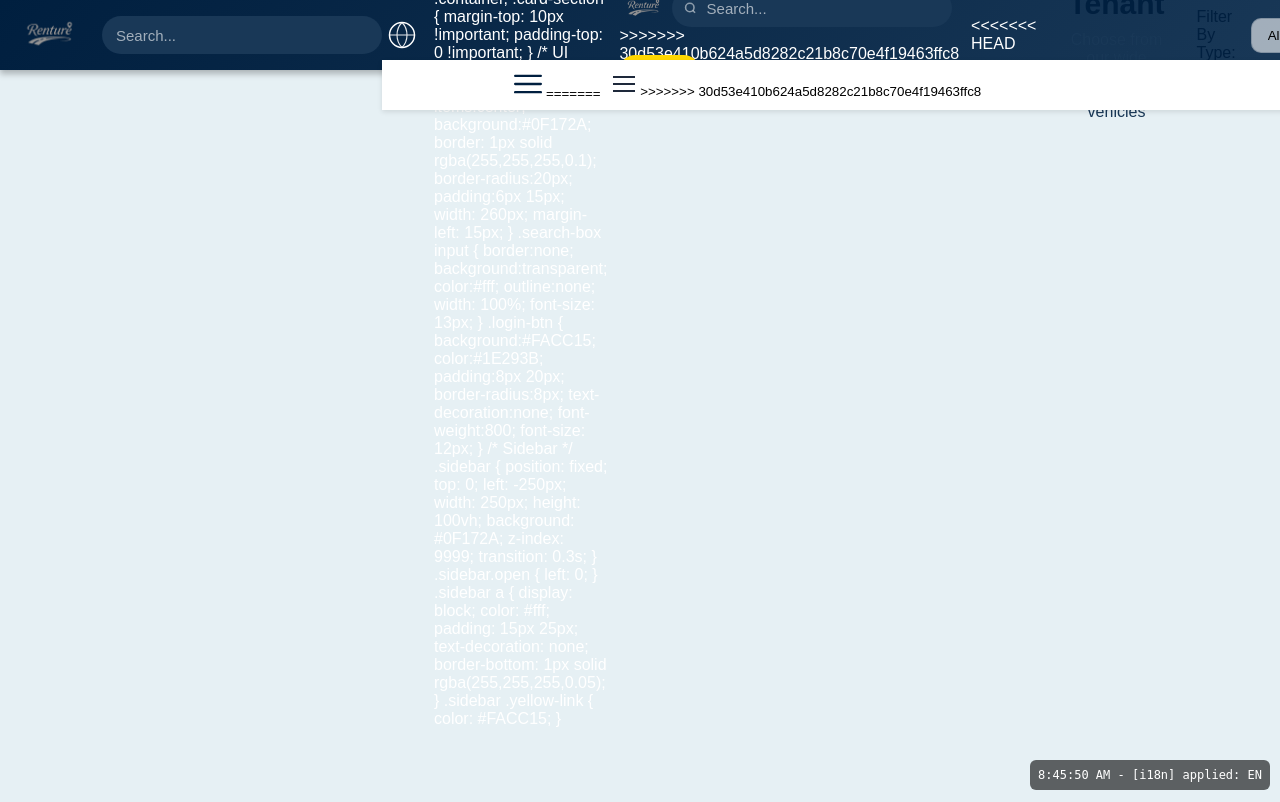
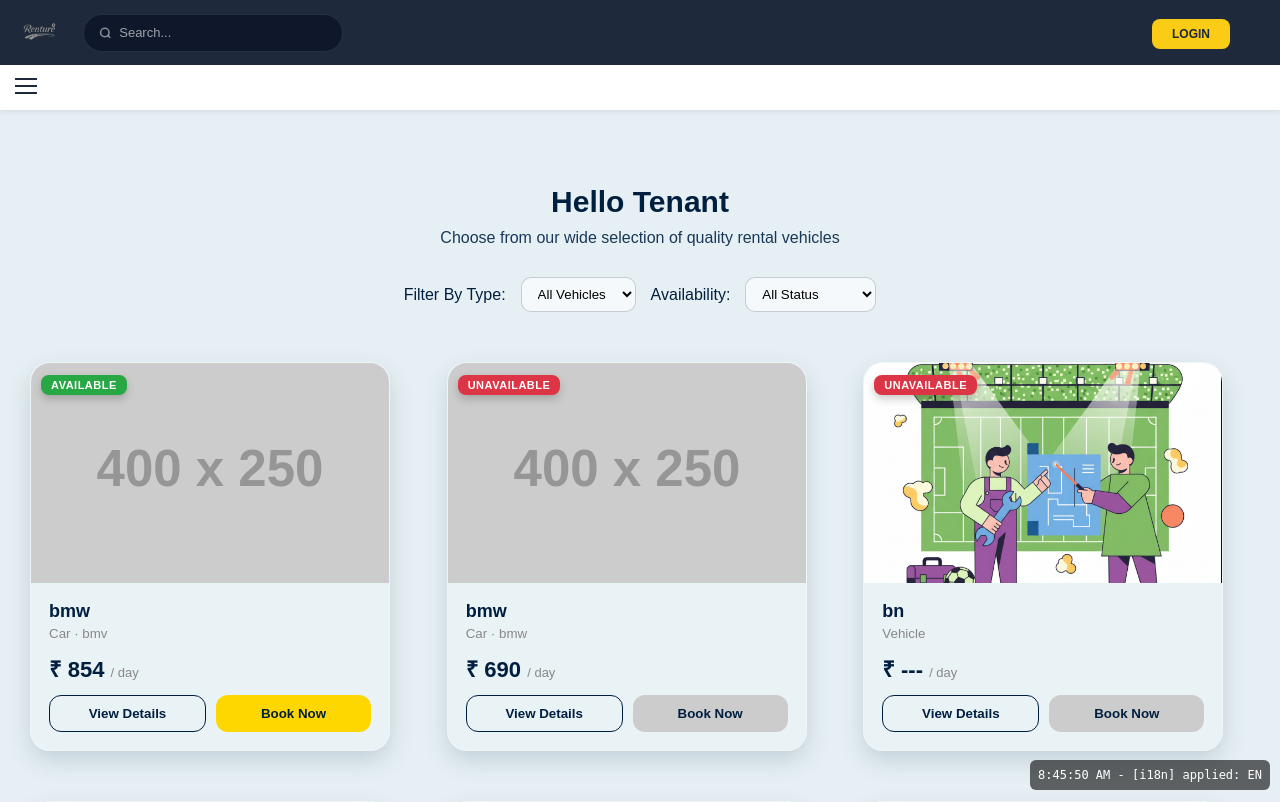
Before and after one commit to Pa-go/vehicle-renture, a PHP site: page /pages/tenant.php in a window 1280 px wide. Shown: the top 802 px of the page. Run offline with PHP 8.4, Linux system fonts and the light colour scheme; data comes from the database, SQL or seed files in the repository; grey boxes labelled with a size stand in for pictures from a placeholder-image service; some libraries are stand-ins or nearby versions.

Commit message:
STABLE: Fixed sidebar logic and merged UI colors

```diff
--- a/includes/header.php
+++ b/includes/header.php
@@ -7,81 +7,6 @@ $userName = $isLoggedIn ? $_SESSION['user_name'] : "";
 ?>
 
 <style>
-<<<<<<< HEAD
-/* 1. LAYOUT & LAYERING */
-.header {
-    display:flex; align-items:center; justify-content:space-between; color:#fff; padding:6px 12px;
-    position:fixed; top:0; left:0; width:100%; background:#001F3F; height:60px; z-index:2000;
-}
-.left-section, .right-section { display:flex; align-items:center; gap:12px; }
-.logo { height:50px; }
-
-.search-box {
-    display:flex; align-items:center; background:#193857; border-radius:20px; padding:6px 12px; height:38px;
-}
-.search-box input { border:none; background:transparent; color:#fff; outline:none; }
-
-.menu-bar {
-    position:fixed; top:60px; width:100%; height:50px; background:#fff;
-    z-index:1500; display:flex; align-items:center; padding-left:12px; box-shadow: 0 2px 5px rgba(0,0,0,0.1);
-}
-
-/* 2. SIDEBAR STYLING */
-.sidebar {
-    position: fixed !important; top: 0 !important; left: -220px;
-    width: 220px !important; height: 100vh !important; background: #001F3F !important;
-    z-index: 9999 !important; transition: left 0.3s ease; display: block !important;
-}
-.sidebar.open { left:0 !important; }
-.sidebar a { display:block; color:white; padding:15px 25px; text-decoration:none; border-bottom: 1px solid rgba(255,255,255,0.1); }
-.sidebar a:hover { background: #193857; }
-
-/* 3. BUTTONS & UI */
-.login-btn { background:#FFD700; color:#001F3F; padding:8px 15px; border-radius:20px; text-decoration:none; font-weight:bold; }
-.icon { background:none; border:none; cursor:pointer; display:flex; align-items:center; padding: 5px; }
-
-/* Language Menu Styling */
-#langMenu {
-    display: none;
-    position: absolute;
-    top: 55px;
-    right: 15px;
-    background: white;
-    color: #333;
-    border-radius: 8px;
-    box-shadow: 0 10px 25px rgba(0,0,0,0.3);
-    z-index: 5000;
-    min-width: 140px;
-    border: 1px solid #ddd;
-}
-#langMenu div { padding: 12px 20px; cursor: pointer; border-bottom: 1px solid #f0f0f0; }
-#langMenu div:last-child { border-bottom: none; }
-#langMenu div:hover { background: #f0f2f5; }
-</style>
-
-<div class="header">
-    <div class="left-section">
-        <img src="../assets/images/logo.png" class="logo" alt="Renture logo">
-        <div class="search-box">
-            <input id="searchInput" type="text" placeholder="Search...">
-        </div>
-    </div>
-
-    <div class="right-section">
-        <button id="languageIcon" class="icon" onclick="toggleLangMenu(event)">
-            <svg width="30" height="30" viewBox="0 0 24 24" fill="none">
-                <path d="M12 2C6.48 2 2 6.48 2 12s4.48 10 10 10 10-4.48 10-10S17.52 2 12 2z" stroke="#FFFFFF" stroke-width="1.2" />
-                <path d="M2 12h20M12 2c2.5 2.5 4 6 4 10s-1.5 7.5-4 10M12 2C9.5 4.5 8 8 8 12s1.5 7.5 4 10" stroke="#FFFFFF" stroke-width="0.9" opacity="0.9"/>
-            </svg>
-        </button>
-
-        <div id="langMenu">
-            <div onclick="selectLang('EN')">English</div>
-            <div onclick="selectLang('HI')">Hindi</div>
-            <div onclick="selectLang('MR')">Marathi</div>
-        </div>
-
-=======
 /* Reset everything to zero so WE control the space */
 * {
     margin: 0;
@@ -143,7 +68,6 @@ $userName = $isLoggedIn ? $_SESSION['user_name'] : "";
         </div>
     </div>
     <div class="right-nav">
->>>>>>> 30d53e410b624a5d8282c21b8c70e4f19463ffc8
         <?php if ($isLoggedIn): ?>
             <a class="login-btn" href="profile.php">HI, <?php echo strtoupper(htmlspecialchars(explode(' ', $userName)[0])); ?></a>
         <?php else: ?>
@@ -153,28 +77,13 @@ $userName = $isLoggedIn ? $_SESSION['user_name'] : "";
 </div>
 
 <div class="menu-bar">
-<<<<<<< HEAD
-    <button type="button" onclick="toggleSidebar()" style="background:none; border:none; cursor:pointer;">
-        <svg width="28" height="28" viewBox="0 0 24 24" fill="none">
-            <rect y="4" width="24" height="2" rx="1" fill="#001F3F"/>
-            <rect y="11" width="24" height="2" rx="1" fill="#001F3F"/>
-            <rect y="18" width="24" height="2" rx="1" fill="#001F3F"/>
-        </svg>
-=======
     <button id="hamburgerBtn" onclick="forceOpenSidebar(event)" style="background:none; border:none; cursor:pointer;">
         <svg width="24" height="24" viewBox="0 0 24 24" fill="none"><rect y="4" width="22" height="2" fill="#1E293B"/><rect y="11" width="22" height="2" fill="#1E293B"/><rect y="18" width="22" height="2" fill="#1E293B"/></svg>
->>>>>>> 30d53e410b624a5d8282c21b8c70e4f19463ffc8
     </button>
 </div>
 
 <div id="mySidebar" class="sidebar">
-<<<<<<< HEAD
-    <div style="text-align:right; padding:10px;">
-        <button onclick="toggleSidebar()" style="color:white; background:none; border:none; font-size:30px; cursor:pointer;">&times;</button>
-    </div>
-=======
     <div style="padding:20px; text-align:right;"><button onclick="closeSidebar()" style="background:none; border:none; color:#fff; font-size:30px; cursor:pointer;">&times;</button></div>
->>>>>>> 30d53e410b624a5d8282c21b8c70e4f19463ffc8
     <a href="home.php">Home</a>
     <a href="lender.php">you want to give</a>
     <a href="tenant.php">you want to take</a>
@@ -186,49 +95,6 @@ $userName = $isLoggedIn ? $_SESSION['user_name'] : "";
     <?php endif; ?>
 </div>
 
-<<<<<<< HEAD
-<script>
-function toggleSidebar() {
-    const sidebar = document.getElementById('mySidebar');
-    sidebar.classList.toggle('open');
-}
-
-function toggleLangMenu(event) {
-    if (event) event.stopPropagation();
-
-    const menu = document.getElementById('langMenu');
-
-    // Check if it's currently hidden
-    if (menu.style.display === 'none' || menu.style.display === '') {
-        menu.style.display = 'block';
-        console.log("[lang] OPENING NOW");
-    } else {
-        menu.style.display = 'none';
-        console.log("[lang] manual close");
-    }
-}
-
-function selectLang(lang) {
-    console.log("Selected Language:", lang);
-    alert("Language changed to " + lang);
-    document.getElementById('langMenu').style.display = 'none';
-}
-
-// SINGLE Unified click-outside handler
-window.onclick = function(event) {
-    const menu = document.getElementById('langMenu');
-    const icon = document.getElementById('languageIcon');
-    const sidebar = document.getElementById('mySidebar');
-
-    // Close Lang Menu if clicking outside
-    if (menu.style.display === 'block') {
-        if (!icon.contains(event.target) && !menu.contains(event.target)) {
-            menu.style.display = 'none';
-            console.log("[lang] closed by clicking outside");
-        }
-    }
-};
-=======
 <div class="header-spacer"></div>
 
 <div class="main-content">
@@ -253,5 +119,4 @@ document.getElementById('searchInput').addEventListener('keyup', function() {
         card.style.display = text.includes(filter) ? "" : "none";
     });
 });
->>>>>>> 30d53e410b624a5d8282c21b8c70e4f19463ffc8
 </script>
--- a/pages/tenant.php
+++ b/pages/tenant.php
@@ -41,7 +41,7 @@ $json_vehicles = json_encode($db_vehicles);
 <link rel="stylesheet" href="../assets/css/style.css">
 <style>
 body {
-    padding-top: 130px;
+    padding-top: 5px;
     background: #E6F0F4;
     font-family: 'Poppins', sans-serif;
 }
```
